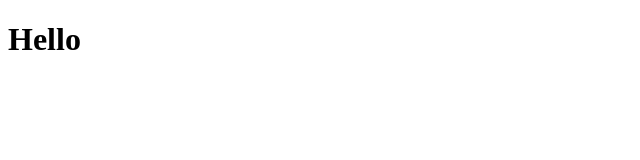
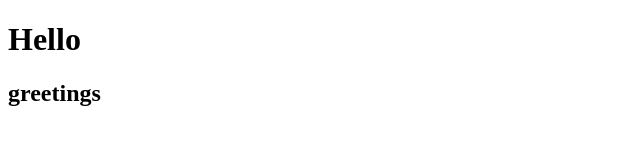
Before and after one commit to hackup090/tutorial, a plain HTML site: page index.html in a window 1280 px wide. Shown: the whole page, without its empty margins (0-640 px from the left). Drawn offline with Linux system fonts and the light colour scheme.

```diff
--- a/index.html
+++ b/index.html
@@ -7,5 +7,6 @@
 </head>
 <body>
     <h1>Hello</h1>
+    <h2>greetings</h2>
 </body>
 </html>
```
